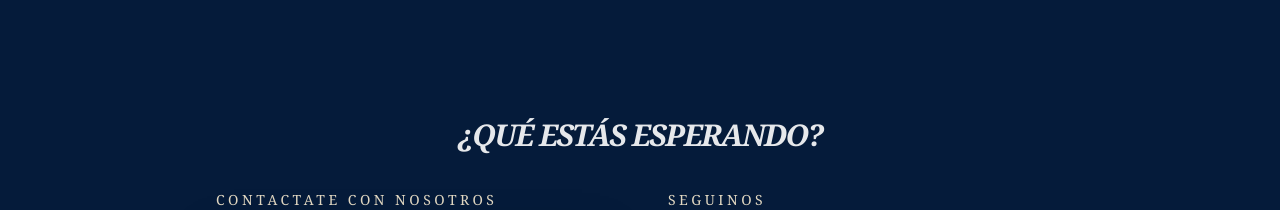
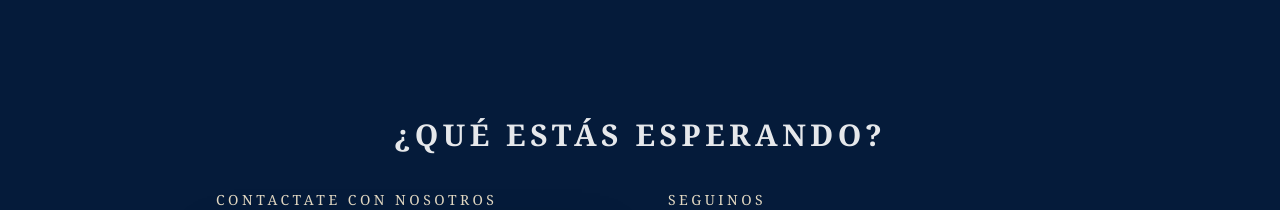
Before and after one commit to brutalkingran/patrician-software, a React (Vite) app: page / in a window 1280 px wide. Shown: the part 4620-4830 px from the top of the page. Built offline with nearby package versions, Linux system fonts and the light colour scheme.

Commit message:
animacion de precio boton mejor

```diff
--- a/src/components/PricesComponent.jsx
+++ b/src/components/PricesComponent.jsx
@@ -10,7 +10,7 @@ const PricesComponent = () => {
         whileInView={{ opacity: 1, y: 0 }}
         viewport={{ repeat: true, amount: 0.3 }}
         transition={{ duration: 0.9, ease: "easeOut" }}
-        className="text-xl md:text-3xl text-center font-serif font-black tracking-tighter uppercase leading-none text-white/90 mb-6 md:mb-0 italic"
+        className="text-3xl msd:text-3xl text-center font-serif font-black leading-none text-white/90 mb-6 md:mb-0 uppercase tracking-[0.15em]"
       >
         ¿Qué estás esperando?
       </motion.h2>
@@ -20,8 +20,11 @@ const PricesComponent = () => {
       {/* Inyección de la animación restante del destello de fondo */}
       <style jsx global>{`
         @keyframes shimmer {
+          0% {
+            transform: translateX(-100%) skewX(-12deg);
+          }
           100% {
-            transform: translateX(100%);
+            transform: translateX(200%) skewX(-12deg);
           }
         }
       `}</style>
```
